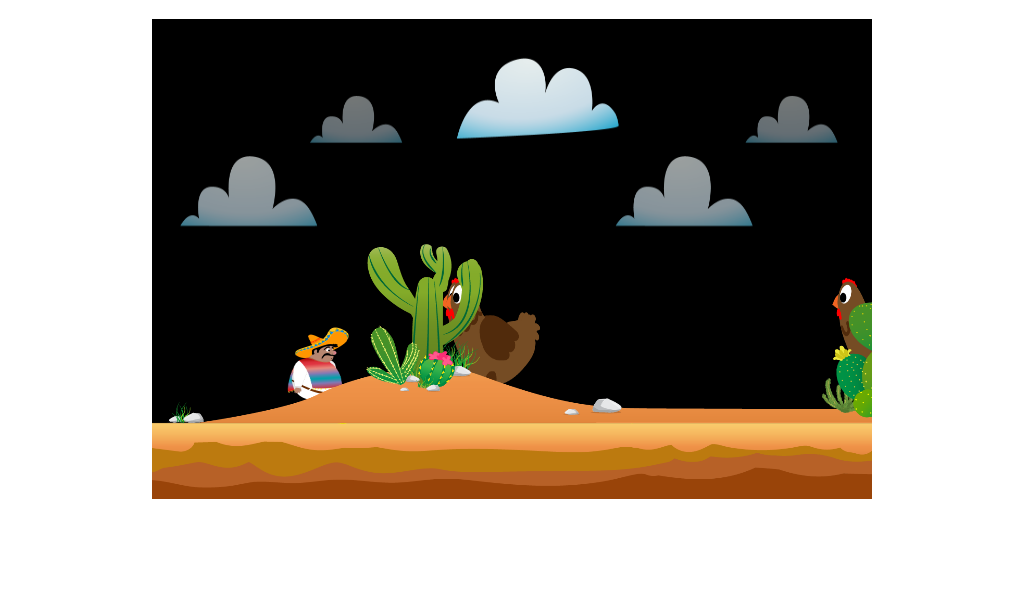
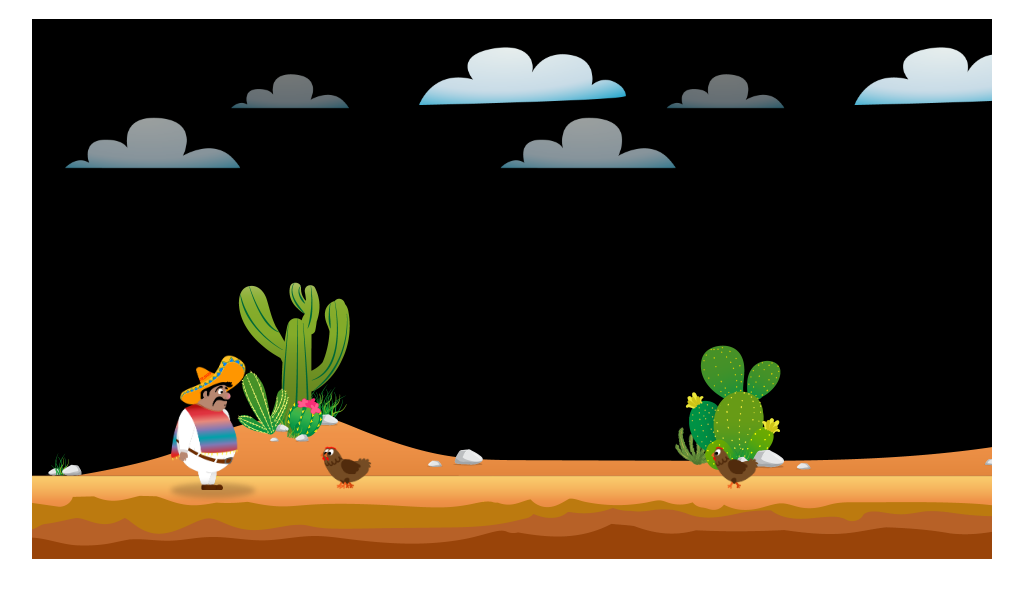
Before and after one commit to Pixelschmied/El-Pollo-Loco, a plain HTML site: page index.html in a window 1280 px wide. Shown: the part 69-666 px from the top of the page, without its empty margins (128-1151 px from the left). Drawn offline with Linux system fonts and the light colour scheme.

Commit message:
set img proportions

```diff
--- a/classes/background-object.class.js
+++ b/classes/background-object.class.js
@@ -1,11 +1,11 @@
 class BackgroundObject extends MoveableObject {
-    height = 500
-    width = 1000
+    height = 540
+    width = 960
 
-    constructor(imagePath, x, y) {
+    constructor(imagePath) {
         super().loadImage(imagePath)
-        this.x = x
-        this.y = y
+        this.x = canvasWidth - this.width;
+        this.y = canvasHeight - this.height;
     }
 
 }
--- a/classes/character.class.js
+++ b/classes/character.class.js
@@ -1,5 +1,7 @@
 class Character extends MoveableObject {
-
+    y = 243
+    width = 610 / 5
+    height = 1200 / 5
     jump() {
 
     }
--- a/classes/chicken.class.js
+++ b/classes/chicken.class.js
@@ -1,5 +1,7 @@
 class Chicken extends MoveableObject {
-
+    y = 425
+    width = 248 / 5
+    height = 248 / 5
 
     constructor() {
         super().loadImage('img/3_enemies_chicken/chicken_normal/1_walk/1_w.png')
--- a/classes/cloud.class.js
+++ b/classes/cloud.class.js
@@ -1,8 +1,8 @@
 class Cloud extends MoveableObject {
 
     y = 0;
-    width = 500;
-    height = 500;
+    width = 1920 / 3;
+    height = 1080 / 3;
 
     constructor() {
         super().loadImage('img/5_background/layers/4_clouds/1.png')
--- a/classes/world.class.js
+++ b/classes/world.class.js
@@ -10,7 +10,7 @@ class World {
         new Cloud(),
     ];
     backgroundObjects = [
-        new BackgroundObject('img/5_background/layers/1_first_layer/1.png', 0, -19),
+        new BackgroundObject('img/5_background/layers/1_first_layer/1.png'),
     ];
 
     canvas;
@@ -25,10 +25,10 @@ class World {
     draw() {
         this.ctx.clearRect(0,0, this.canvas.width, this.canvas.height);
 
+        this.addToMap(this.backgroundObjects)
+        this.addToMap(this.clouds)
+        this.addToMap(this.enemies)
         this.drawToMap(this.character)
-        this.addToMap(this.enemies)
-        this.addToMap(this.clouds)
-        this.addToMap(this.backgroundObjects)
 
         let self = this;
         requestAnimationFrame(function() {
--- a/index.html
+++ b/index.html
@@ -17,7 +17,7 @@
 
     <h1>El pollo loco</h1>
 
-    <canvas id="canvas" width="720" height="480"></canvas>
+    <canvas id="canvas" width="960" height="540"></canvas>
 
 </body>
 </html>
--- a/js/game.js
+++ b/js/game.js
@@ -1,4 +1,6 @@
 let canvas;
+let canvasHeight = 540;
+let canvasWidth = 960;
 let world;
 
 function init() {
```
